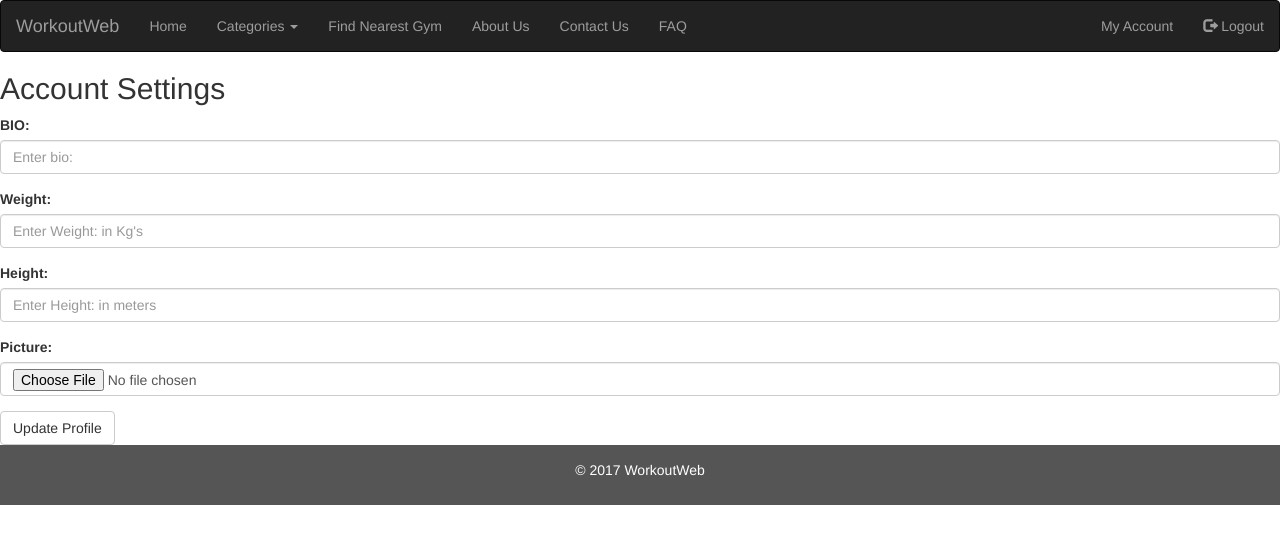
After one commit to abdul-a95/WorkoutWeb, a Django app: page /workoutweb/account_settings/ in a window 1280 px wide. The commit adds this page. Shown: the top 544 px of the page. Run offline with Django 3.2, Linux system fonts and the light colour scheme; a user stored in the database is signed in; tables that the repository leaves empty hold one stand-in row (values such as "Sample post"); some libraries are stand-ins or nearby versions.

Commit message:
account settings page added and working

```diff
--- a/WebAppProject/forms.py
+++ b/WebAppProject/forms.py
@@ -40,6 +40,7 @@ class UserProfileForm(forms.ModelForm):
         model = UserProfile
         fields = ('height','weight', 'picture')
 
+
 class ContactForm(forms.Form):
     contact_name = forms.CharField(required=True)
     contact_email = forms.EmailField(required=True)
--- a/WebAppProject/models.py
+++ b/WebAppProject/models.py
@@ -10,13 +10,13 @@ from django.db.models.signals import post_save
 from django.dispatch import receiver
 
 
-
 class UserProfile(models.Model):
     # links UserProfile to a user model instance
     user = models.OneToOneField(User,on_delete=models.CASCADE)
     height = models.IntegerField(default=0,blank=True)
     weight = models.IntegerField(default=0,blank=True)
     picture = models.ImageField(upload_to='profile_images',blank=True)
+    bio = models.CharField(max_length=250, default="hey there")
 
     def __str__(self):
         return self.user.username
--- a/WebAppProject/urls.py
+++ b/WebAppProject/urls.py
@@ -5,6 +5,7 @@ urlpatterns = [
     url(r'^$', views.index, name='index'),
     url(r'^about/', views.about, name='about'),
     url(r'^account/', views.account, name='account'),
+    url(r'^account_settings/', views.account_settings, name='account_settings'),
     url(r'^nearest-gym/', views.nearestgym, name='nearest gym'),
     url(r'^contact/', views.contact, name='contact'),
     url(r'^faq/', views.faq, name='faq'),
--- a/WebAppProject/views.py
+++ b/WebAppProject/views.py
@@ -155,12 +155,10 @@ def register(request):
             profile = profile_form.save(commit=False)
             profile.user = user
 
-            print request.FILES
 
             if 'Picture' in request.FILES:
                 profile.picture = request.FILES['Picture']
-            else:
-                print "pic not found"
+
 
             profile.save()
             registered = True
@@ -273,3 +271,24 @@ def contact(request):
             email.send()
             return redirect('contact')
     return render(request, 'workoutweb/contact.html',{'form': form_class})
+
+
+@login_required
+def account_settings(request):
+    user = UserProfile.objects.get(user_id=request.user.id)
+    form = UserProfileForm(request.POST or None, initial={'bio':user.bio,'height':user.height,'weight':user.weight})
+    if request.method == 'POST':
+        if form.is_valid():
+
+            user.bio = request.POST['bio']
+            user.height = request.POST['height']
+            user.weight = request.POST['weight']
+
+            if 'Picture' in request.FILES:
+                user.picture = request.FILES['Picture']
+
+            user.save()
+            return HttpResponseRedirect('%s'%(reverse('account')))
+
+
+    return render(request, 'workoutweb/account_settings.html', {'form':form})
--- /dev/null
+++ b/templates/workoutweb/account_settings.html
@@ -0,0 +1,32 @@
+{%  extends 'workoutweb/base.html' %}
+{%  block body_block %}
+    <h2>Account Settings</h2>
+
+    <form id="accounts_form" method="post" action="."
+                  enctype="multipart/form-data">
+          {% csrf_token %}
+
+        <div class="form-group">
+          <label for="bio">BIO:</label>
+          <input type="text" class="form-control" id="bio" placeholder="Enter bio: " name="bio" value="" size="50" >
+        </div>
+        <div class="form-group">
+          <label for="weight">Weight:</label>
+          <input type="number" class="form-control" id="weight" placeholder="Enter Weight: in Kg's " name="weight">
+        </div>
+        <div class="form-group">
+          <label for="height">Height:</label>
+          <input type="number" class="form-control" id="height" placeholder="Enter Height: in meters" name="height">
+        </div>
+          <div class="form-group">
+          <label for="picture">Picture:</label>
+          <input type="file" class="form-control" id="picture" placeholder="Upload picture" name="Picture">
+          </div>
+        <button type="submit" class="btn btn-default">Update Profile</button>
+      </form>
+
+    {% if updated %}
+        <strong>You have successfully updated your profile!</strong>
+        <a href="/workoutweb/account/">click to go back to your account.</a><br />
+    {% endif %}
+{% endblock %}
```
Also changed, not shown: templates/workoutweb/account.html (+9 -1 lines), WebAppProject/migrations/0025_userprofile_bio.py (added), media/profile_images/abdul.jpg (added), static/images/default-profile.jpg (added).
